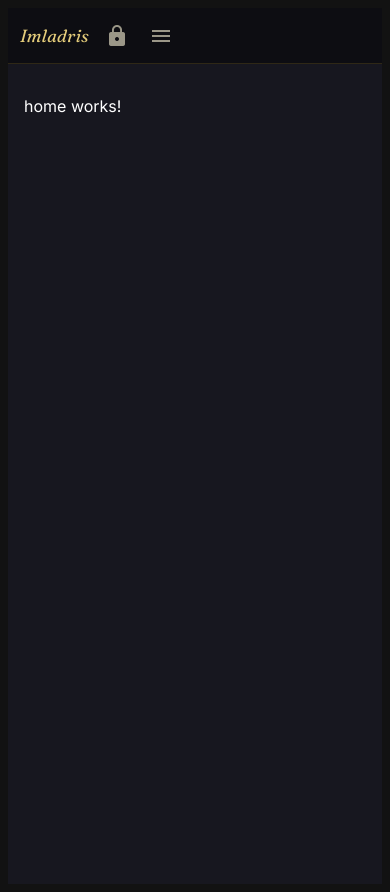
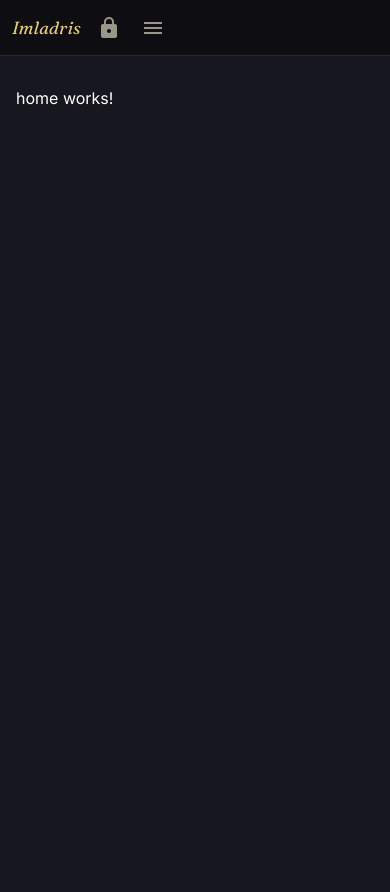
Before and after one commit to liraru/imladris, an Angular app: page / in a window 390 px wide. After the commit the page ends 844 px from the top, so only its background shows below. Built offline with nearby package versions, Linux system fonts and the light colour scheme.

Commit message:
mobile styles fix

```diff
--- a/src/app/pages/calculator/pages-calculator.component.scss
+++ b/src/app/pages/calculator/pages-calculator.component.scss
@@ -130,6 +130,7 @@ mat-card-actions {
 
     mat-form-field {
       width: 100%;
+      flex: 0 0 auto;
     }
   }
 
--- a/src/styles/styles.scss
+++ b/src/styles/styles.scss
@@ -37,6 +37,19 @@ html {
 html,
 body {
   font-family: 'Inter', sans-serif;
+}
+
+html,
+body {
+  height: 100%;
+  margin: 0;
+  background: var(--ink-raised, #17171f);
+}
+
+*,
+*::before,
+*::after {
+  box-sizing: border-box;
 }
 
 h1,
```
